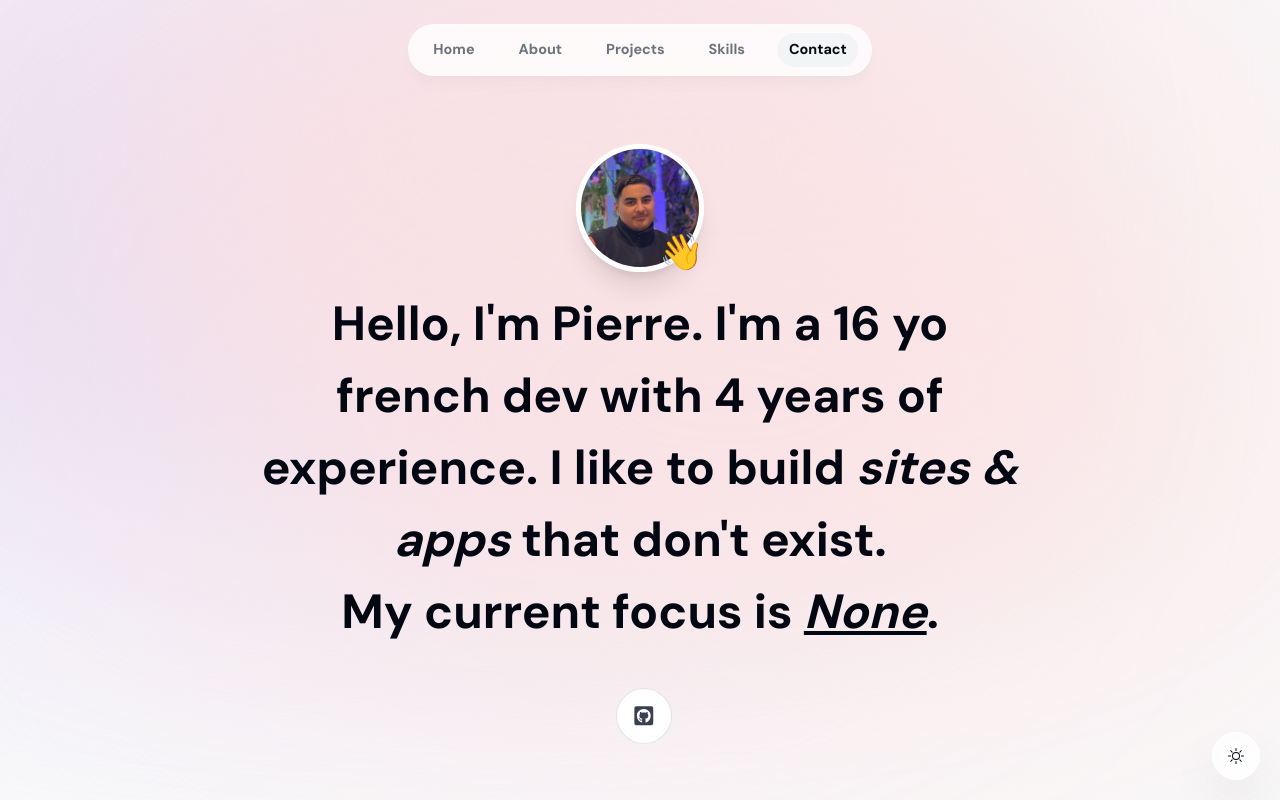
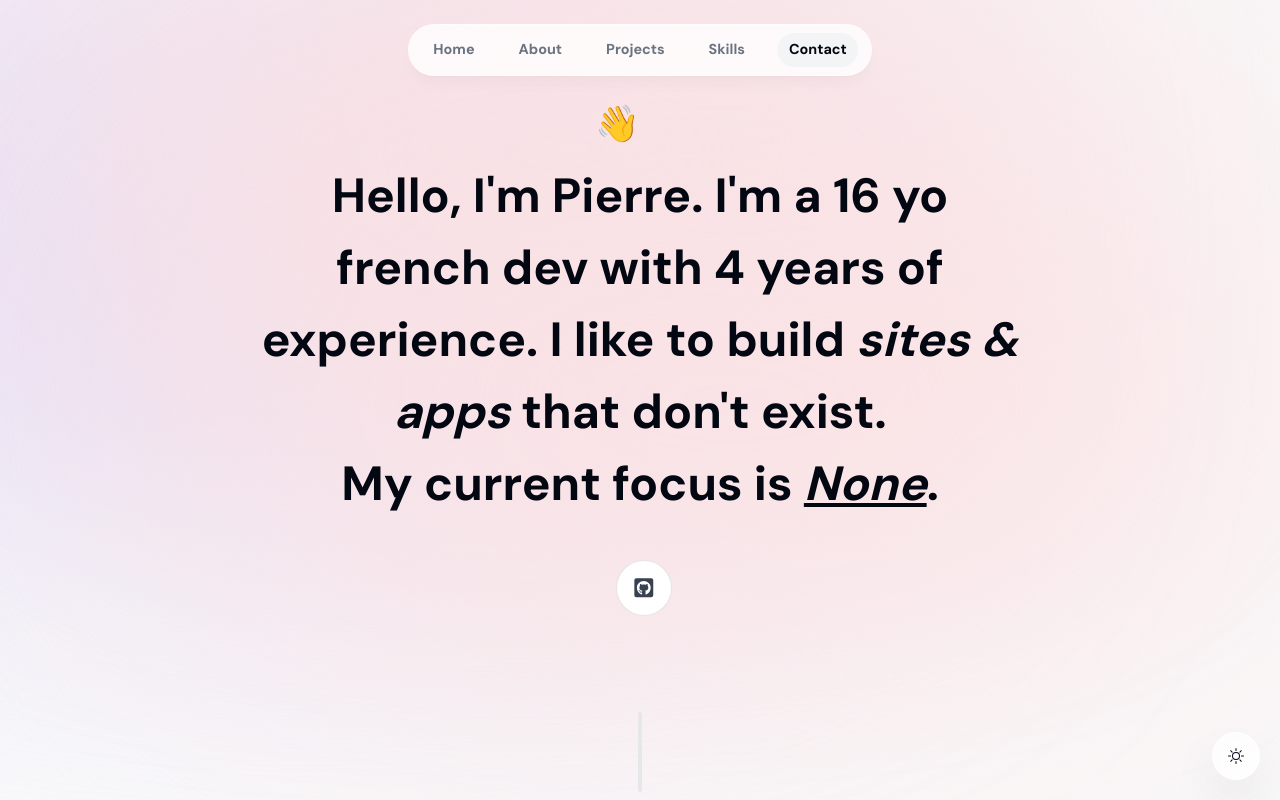
Before and after one commit to Piarre/PierrtfolioV2, a Next.js app: page / in a window 1280 px wide. Shown: the top 800 px of the page. Built offline with nearby package versions, Linux system fonts and the light colour scheme; no server answers.

Commit message:
Update intro.tsx

```diff
--- a/components/intro.tsx
+++ b/components/intro.tsx
@@ -27,14 +27,6 @@ export default function Intro() {
               duration: 0.2,
             }}
           >
-            <Image
-              src={pierreJPG}
-              alt="Pierre portrait"
-              width="256"
-              height="256"
-              priority={true}
-              className="h-32 w-32 rounded-full object-cover border-[0.35rem] border-white shadow-xl"
-            />
           </motion.div>
 
           <motion.span
```
